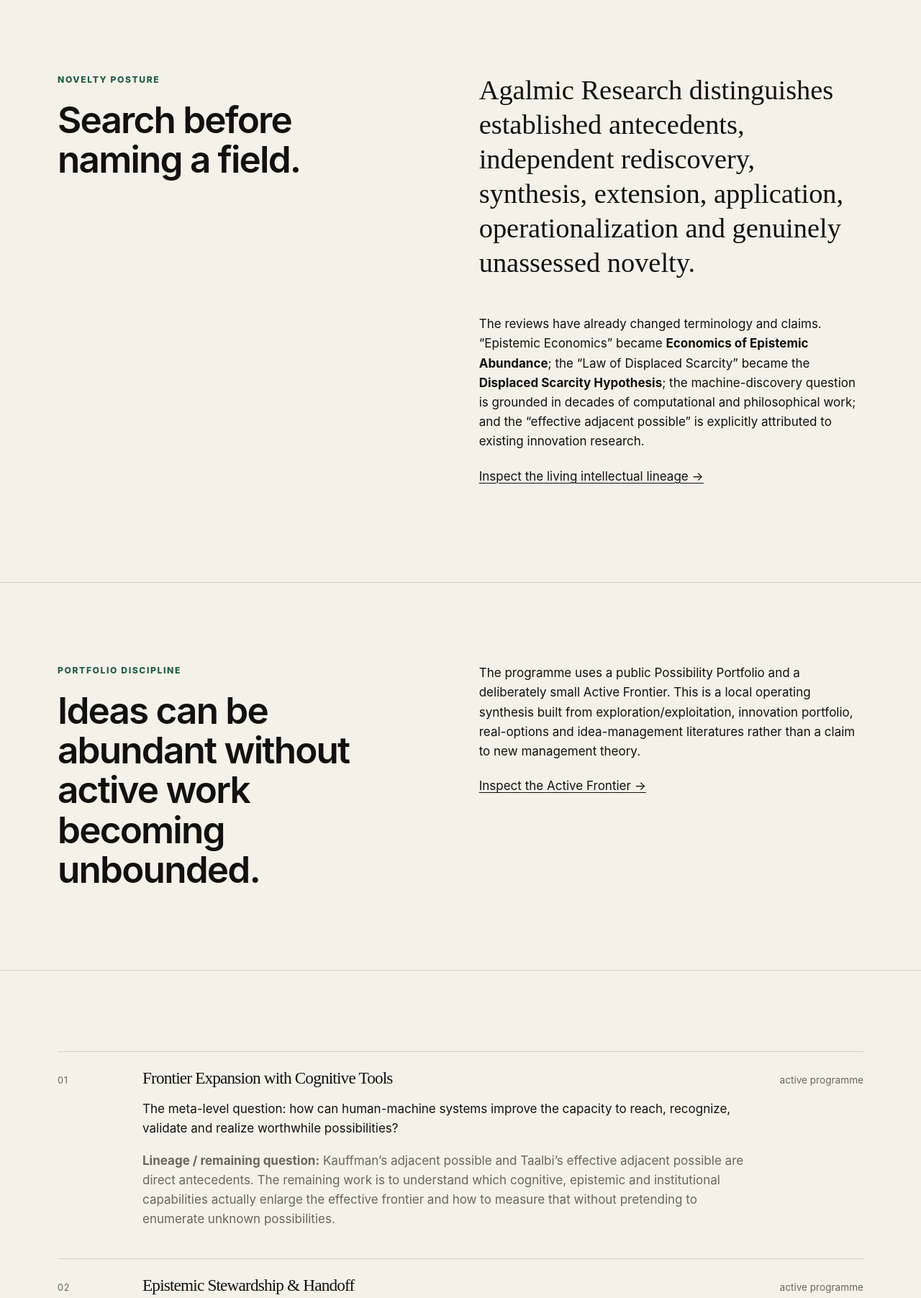
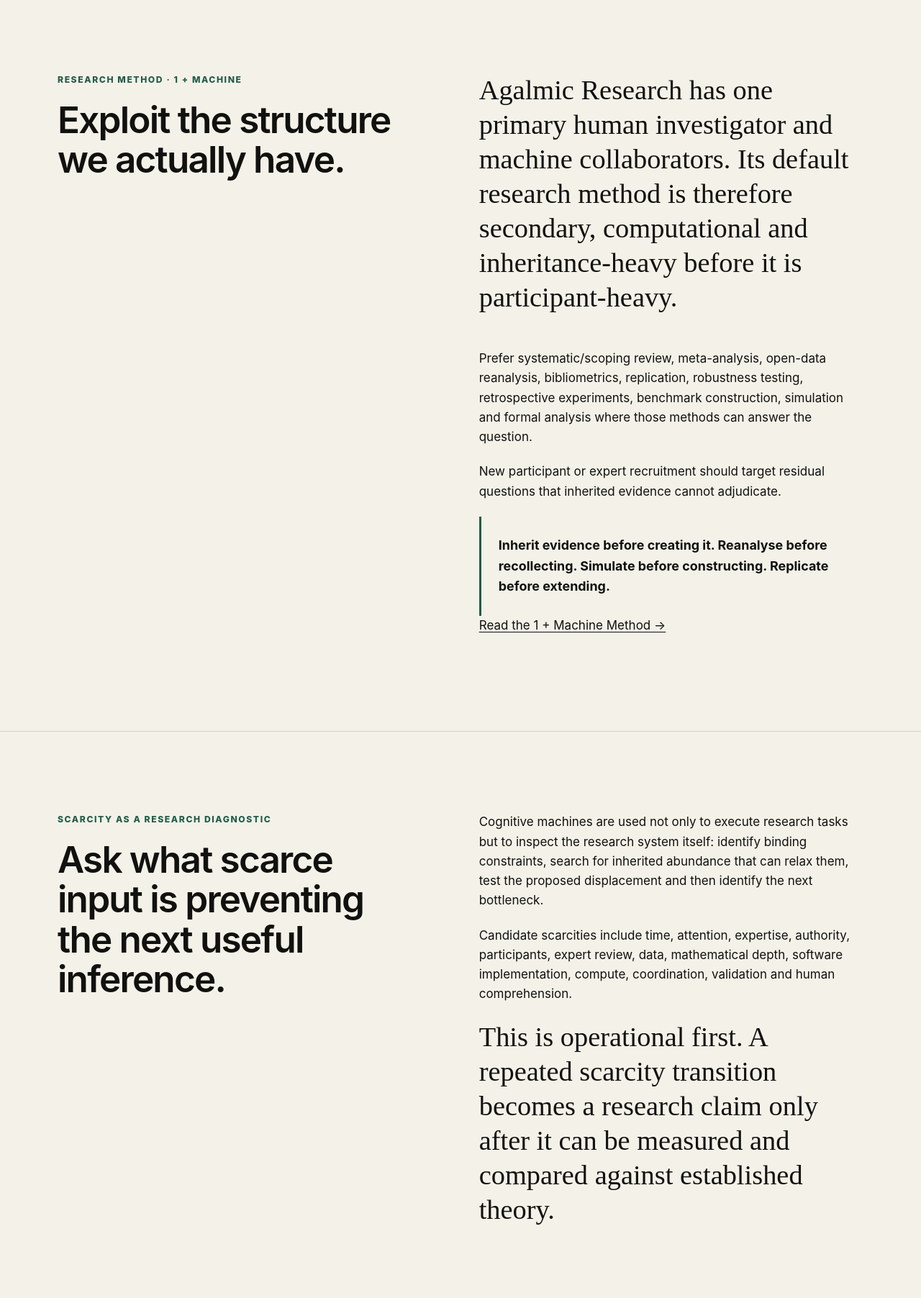
Before and after one commit to TsatsuAmable/agalmicresearch, an Astro site: page /research in a window 1280 px wide. Shown: the part 1320-3124 px from the top of the page at 72% size. Built offline with nearby package versions, Linux system fonts and the light colour scheme; Astro itself is replaced by a stand-in of ours.

Commit message:
Adopt one plus machine research method

```diff
--- a/src/pages/research.astro
+++ b/src/pages/research.astro
@@ -6,7 +6,7 @@
 
 const tracks = [
   ['Frontier Expansion with Cognitive Tools', 'The meta-level question: how can human-machine systems improve the capacity to reach, recognize, validate and realize worthwhile possibilities?', 'Kauffman’s adjacent possible and Taalbi’s effective adjacent possible are direct antecedents. The remaining work is to understand which cognitive, epistemic and institutional capabilities actually enlarge the effective frontier and how to measure that without pretending to enumerate unknown possibilities.'],
-  ['Epistemic Stewardship & Handoff', 'The governance of claims and contributions when machine-assisted artefacts can outrun the initiator’s present capacity to defend them.', 'Builds on epistemic dependence, contributorship/guarantorship, metacognition, claim-accountability, knowledge-brokerage and absorptive-capacity traditions. The open question is how to operationalize claim-sensitive authority and handoff without creating new gatekeeping rituals.'],
+  ['Epistemic Stewardship & Handoff', 'The governance of claims and contributions when machine-assisted artefacts can outrun the initiator’s present capacity to defend them.', 'Builds on epistemic dependence, contributorship/guarantorship, metacognition, claim-accountability, knowledge-brokerage and absorptive-capacity traditions. The first empirical route is now retrospective: spend historical expert judgments before recruiting new experts.'],
   ['Epistemic Uptake', 'The capacity of institutions to notice, route, evaluate, validate, integrate and realise candidate knowledge when idea generation becomes cheap.', 'Extends absorptive-capacity, transfer, brokerage, intermediary and expert-evaluation literatures into a regime of machine-generated candidate abundance. How should scarce expert attention be allocated?'],
   ['Agalmic Economics', 'A contemporary programme about allocation and value around non-scarce or very low-marginal-cost goods and the scarce complements on which they still depend.', 'Robert Levin’s earlier agalmics is a direct antecedent. What does machine cognition change relative to that prior framing?'],
   ['Economics of Epistemic Abundance', 'The allocation of scarce attention, validation, trust, institutional bandwidth and physical capability when candidate knowledge is unusually cheap to generate.', 'The name deliberately avoids claiming Grandori’s established “epistemic economics” territory. How do Simon’s attention scarcity, Weitzman’s processing constraint, absorptive capacity and modern AI-abundance economics interact?'],
@@ -31,6 +31,36 @@
       <p class="eyebrow">Meta aim</p>
       <blockquote>The goal is not more ideas. It is greater capacity to reach worthwhile futures.</blockquote>
       <p>The adjacent possible is an established idea, and Taalbi already uses the term effective adjacent possible for the subset constrained by search and absorptive capacity. Agalmic Research asks what machine cognition, representation, validation, provenance and realization infrastructure do to that effective frontier.</p>
+    </div>
+  </section>
+
+  <section class="section">
+    <div class="shell split">
+      <div>
+        <p class="eyebrow">Research method · 1 + machine</p>
+        <h2>Exploit the structure we actually have.</h2>
+      </div>
+      <div class="prose">
+        <p class="large">Agalmic Research has one primary human investigator and machine collaborators. Its default research method is therefore secondary, computational and inheritance-heavy before it is participant-heavy.</p>
+        <p>Prefer systematic/scoping review, meta-analysis, open-data reanalysis, bibliometrics, replication, robustness testing, retrospective experiments, benchmark construction, simulation and formal analysis where those methods can answer the question.</p>
+        <p>New participant or expert recruitment should target residual questions that inherited evidence cannot adjudicate.</p>
+        <div class="callout"><p><strong>Inherit evidence before creating it. Reanalyse before recollecting. Simulate before constructing. Replicate before extending.</strong></p></div>
+        <p><a href={internal('method')}>Read the 1 + Machine Method →</a></p>
+      </div>
+    </div>
+  </section>
+
+  <section class="section">
+    <div class="shell split">
+      <div>
+        <p class="eyebrow">Scarcity as a research diagnostic</p>
+        <h2>Ask what scarce input is preventing the next useful inference.</h2>
+      </div>
+      <div class="prose">
+        <p>Cognitive machines are used not only to execute research tasks but to inspect the research system itself: identify binding constraints, search for inherited abundance that can relax them, test the proposed displacement and then identify the next bottleneck.</p>
+        <p>Candidate scarcities include time, attention, expertise, authority, participants, expert review, data, mathematical depth, software implementation, compute, coordination, validation and human comprehension.</p>
+        <p class="large">This is operational first. A repeated scarcity transition becomes a research claim only after it can be measured and compared against established theory.</p>
+      </div>
     </div>
   </section>
 
@@ -72,7 +102,7 @@
               <p>{copy}</p>
               <p class="muted"><strong>Lineage / remaining question:</strong> {lineage}</p>
             </div>
-            <span class="index-status">active programme</span>
+            <span class="index-status">programme question</span>
           </article>
         ))}
       </div>
```
